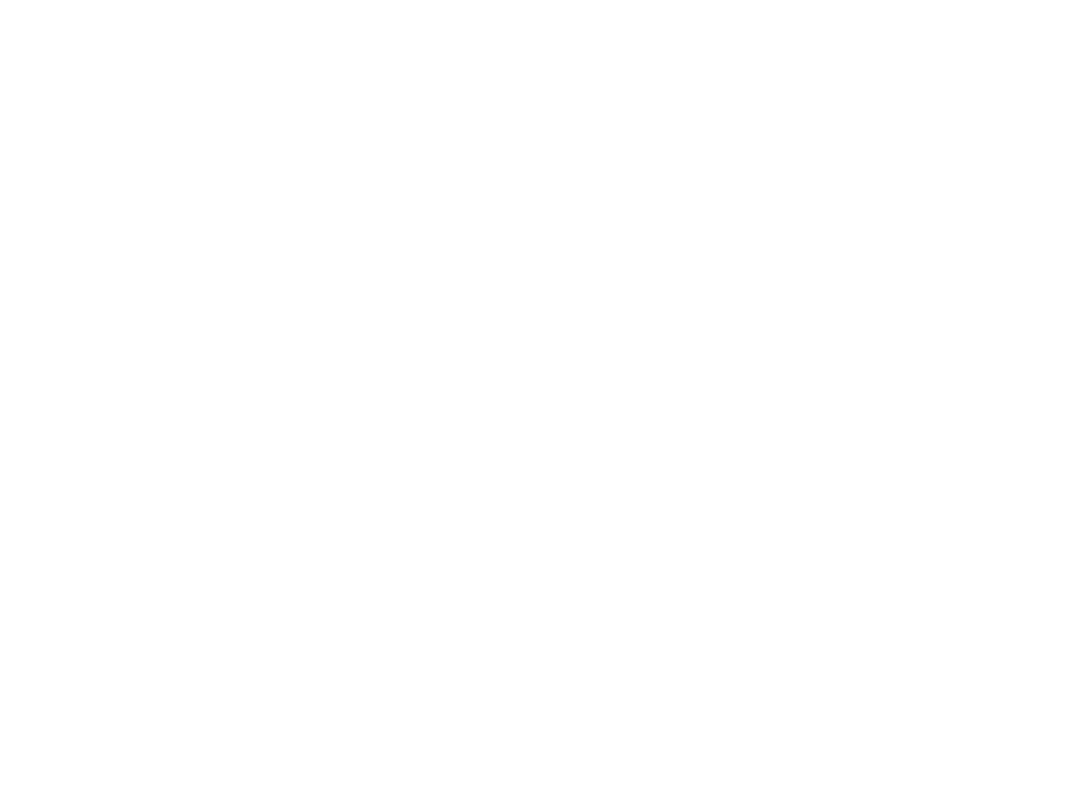
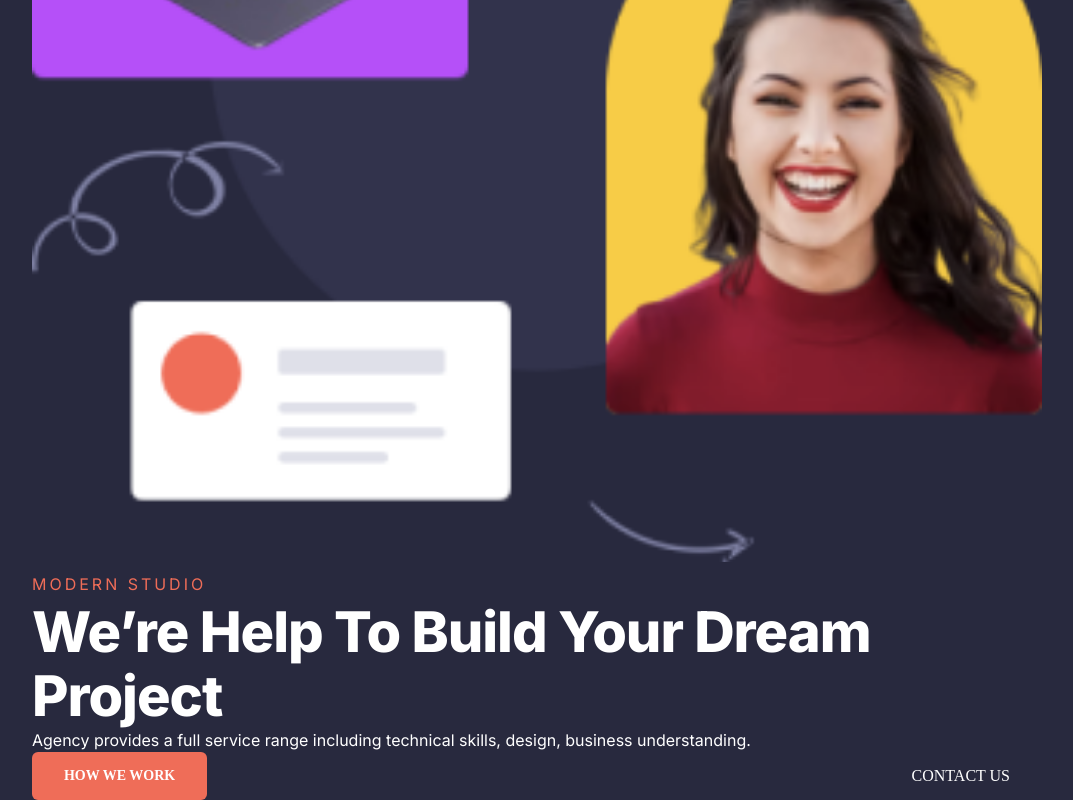
Before and after one commit to shane-brendon/portfolio, a Next.js app: page / in a window 1280 px wide. Shown: the part 543-1343 px from the top of the page, without its empty margins (103-1176 px from the left). Before the commit the page ends 800 px from the top, so only its background shows below. Built offline with nearby package versions, Linux system fonts and the light colour scheme.

Commit message:
[+][UPD][Resources] - feature / hero

```diff
--- a/app/globals.scss
+++ b/app/globals.scss
@@ -1,17 +1,28 @@
-
 /* CSS Reset */
 
 /* Box sizing border-box */
 html {
   box-sizing: border-box;
+  font-family: "Epilogue";
 }
 
-  *, *:before, *:after {
+*,
+*:before,
+*:after {
   box-sizing: inherit;
 }
 
 /* Remove default margin and padding */
-  body, h1, h2, h3, h4, h5, h6, p, ol, ul {
+body,
+h1,
+h2,
+h3,
+h4,
+h5,
+h6,
+p,
+ol,
+ul {
   margin: 0;
   padding: 0;
 }
@@ -23,7 +34,8 @@ html {
 }
 
 /* Remove list styles */
-  ol, ul {
+ol,
+ul {
   list-style: none;
 }
 
@@ -34,12 +46,19 @@ html {
 }
 
 /* Remove default outline styles */
-  a:focus, input:focus, select:focus, textarea:focus, button:focus {
+a:focus,
+input:focus,
+select:focus,
+textarea:focus,
+button:focus {
   outline: none;
 }
 
 /* Remove default form field styles */
-  button, input, select, textarea {
+button,
+input,
+select,
+textarea {
   margin: 0;
   padding: 0;
   border: none;
@@ -63,3 +82,30 @@ html {
     margin: 0 1.437rem;
   }
 }
+
+.caption {
+  color: #ef6d58;
+  line-height: 32px; /* 200% */
+  letter-spacing: 3px;
+  text-transform: uppercase;
+}
+
+.btn {
+  display: flex;
+  justify-content: center;
+  align-items: center;
+  padding: 0.5rem 2rem;
+  border-radius: 6px;
+  color: #fff;
+  text-align: center;
+  font-family: Epilogue;
+  font-size: 14px;
+  font-style: normal;
+  font-weight: 900;
+  line-height: normal;
+  text-transform: uppercase;
+}
+
+.orange {
+  background-color: #ef6d58;
+}
--- a/src/component/header/Header.tsx
+++ b/src/component/header/Header.tsx
@@ -1,6 +1,6 @@
 import React from 'react'
 import Link from 'next/link'
-import './header.scss'
+import './_header.scss'
 const Header = () => {
   return (
     <header>
--- a/src/component/header/header.scss
+++ b/src/component/header/_header.scss
@@ -5,9 +5,7 @@ header {
   position: fixed;
   width: 100%;
 
-  font-family: "Epilogue";
   font-size: 24px;
-  font-style: normal;
   font-weight: 700;
   line-height: 32px;
   nav {
@@ -20,6 +18,9 @@ header {
   }
   ul {
     display: none;
+  }
+  button {
+    display: flex;
   }
   @media screen and (min-width: 640px) {
     nav {
@@ -37,8 +38,6 @@ header {
       line-height: 32px;
       display: flex;
       gap: 10rem;
-      li {
-      }
     }
   }
 }
--- /dev/null
+++ b/src/component/hero/_hero.scss
@@ -0,0 +1,24 @@
+.heroBanner {
+  background: #28293e;
+  color: white;
+  padding-top: 80px;
+
+  h1 {
+    font-size: 3.5rem;
+    font-weight: 800;
+    line-height: 64px; /* 114.286% */
+    letter-spacing: -1px;
+  }
+  .description {
+    line-height: 32px;
+  }
+  .heroBanner__cta {
+    display: flex;
+    justify-content: space-between;
+    .contact {
+      font-weight: 400;
+      font-size: 1rem;
+      line-height: 32px;
+    }
+  }
+}
--- a/src/component/hero/hero.tsx
+++ b/src/component/hero/hero.tsx
@@ -1,11 +1,30 @@
-import React from 'react'
+import React from "react";
+import Link from "next/link";
+import "./_hero.scss";
 
 const hero = () => {
   return (
-    <section>
+    <section className="heroBanner">
+      <div className="container">
+        <img src="/Bitmap.png" alt="" width="100%" height="100%"/>
+        <div className="heroBanner__content">
+          <span className="caption">Modern Studio</span>
+          <h1>We’re Help To Build Your Dream Project</h1>
+          <div className="heroBanner__description">
+            <p>Agency provides a full service range including technical skills, design, business understanding.</p>
+          </div>
+        </div>
+        <div className="heroBanner__cta">
+          <Link className="btn orange" rel="stylesheet" href="">
+            How we work
+          </Link>
+          <Link className="btn contact" rel="stylesheet" href="">
+            Contact us
+          </Link>
+        </div>
+      </div>
+    </section>
+  );
+};
 
-    </section>
-  )
-}
-
-export default hero
+export default hero;
--- /dev/null
+++ b/src/scss/_variables.scss
@@ -0,0 +1 @@
+$purple-color: #28293E;
```
Also changed, not shown: public/Bitmap.png (added), public/pic.png (added), src/scss/_mixins.scss (added). Lines whose indentation alone changed are shown as unchanged.
